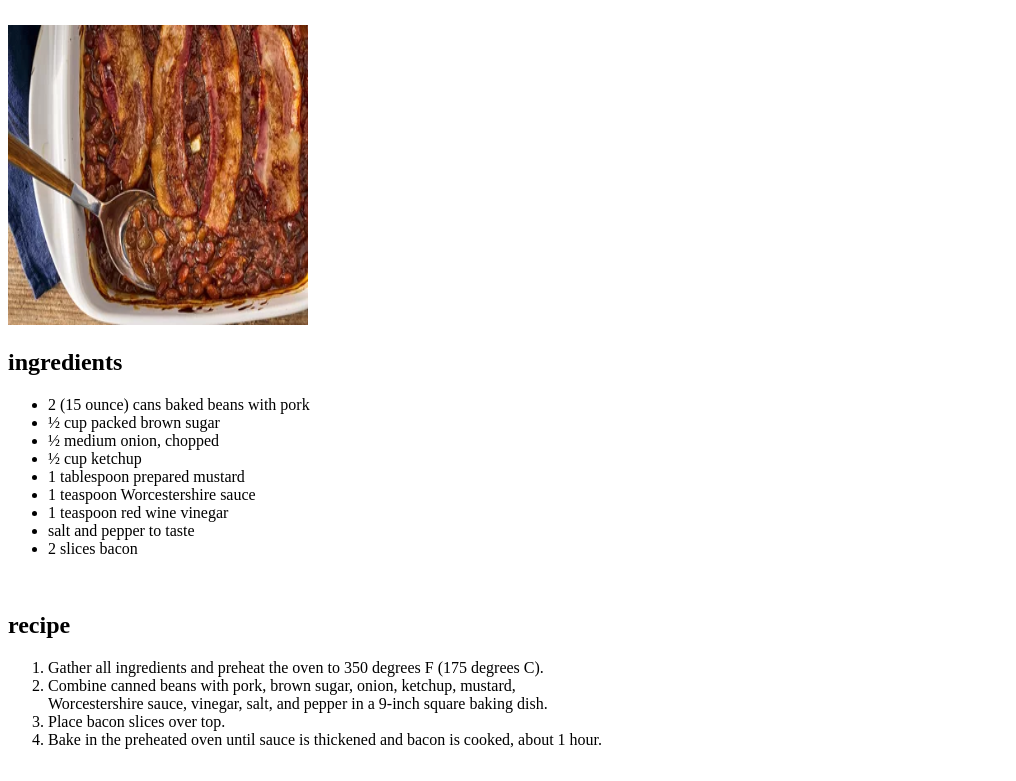
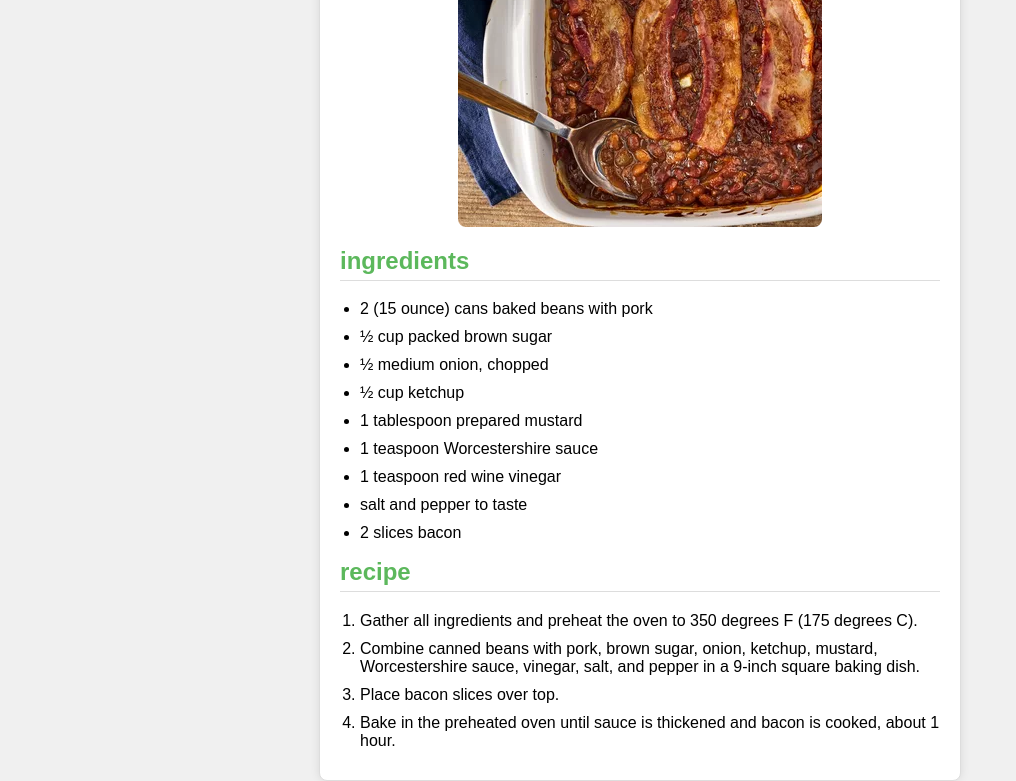
Before and after one commit to Zackmarlo/recipe-project-, a plain HTML site: page recipes page/baked beans.html in a window 1280 px wide. Shown: the part 73-854 px from the top of the page, without its empty margins (0-1016 px from the left). Drawn offline with Linux system fonts and the light colour scheme.

Commit message:
new files that will be modifed later

```diff
--- /dev/null
+++ b/recipes page/baked beans style.css
@@ -0,0 +1,58 @@
+body {
+    font-family: Arial, sans-serif;
+    background-color: #f0f0f0;
+    display: flex;
+    justify-content: center;
+    align-items: center;
+    height: 100vh;
+    margin: 0;
+}
+
+.recipe-card {
+    background-color: white;
+    border: 1px solid #ddd;
+    border-radius: 8px;
+    box-shadow: 0 0 10px rgba(0, 0, 0, 0.1);
+    max-width: 600px;
+    width: 100%;
+    padding: 20px;
+}
+
+h1 {
+    color: #d9534f;
+    text-align: center;
+    border-bottom: 1px solid #ddd;
+    padding-bottom: 10px;
+}
+
+.recipe-info {
+    display: flex;
+    flex-direction: column;
+    align-items: center;
+}
+
+img {
+    max-width: 100%;
+    border-radius: 8px;
+    margin-bottom: 20px;
+}
+
+.text {
+    width: 100%;
+}
+
+h2 {
+    color: #5cb85c;
+    border-bottom: 1px solid #ddd;
+    padding-bottom: 5px;
+    margin-top: 0;
+}
+
+ul, ol {
+    margin: 0;
+    padding: 0 0 0 20px;
+}
+
+li {
+    margin-bottom: 10px;
+}
--- a/recipes page/baked beans.html
+++ b/recipes page/baked beans.html
@@ -4,13 +4,16 @@
     <meta charset="UTF-8">
     <meta name="viewport" content="width=device-width, initial-scale=1.0">
     <title>meat</title>
+    <link rel="stylesheet" href="baked beans style.css">
 </head>
 <body>
-    <center><h1><strong>Baked beans recipe</strong></h1></center>
-    <br>
-    <img src="../recipes images/baked beans.png" alt="baked beans" height="300" width="300">
-    <br>
-    <p><h2>ingredients</h2></p>
+    <div class="recipe-card">
+        <h1>Baked beans recipe</h1>
+        <div class="recipe-info">
+            <img src="../recipes images/baked beans.png" alt="baked beans">
+            <div class="text">
+
+                <h2>ingredients</h2>
                 <ul>
                     <li>2 (15 ounce) cans baked beans with pork</li>
                     <li>½ cup packed brown sugar</li>
@@ -22,7 +25,7 @@
                     <li>salt and pepper to taste</li>
                     <li>2 slices bacon</li>
                 </ul>
-    <br>
+
                 <p><h2>recipe</h2></p>
                 <ol>
                     <li>Gather all ingredients and preheat the oven to 350 degrees F (175 degrees C).</li>
@@ -30,5 +33,8 @@
                     <li>Place bacon slices over top.</li>
                     <li>Bake in the preheated oven until sauce is thickened and bacon is cooked, about 1 hour.</li>
                 </ol>
+            </div>
+        </div>
+    </div>
 </body>
 </html>
--- /dev/null
+++ b/style.css
@@ -0,0 +1,32 @@
+*{
+    margin: 0px;
+    padding: 0px;
+    box-sizing: border-box;
+}
+body{
+    background-color: rgb(61, 68, 1);
+    color: white;
+}
+img{
+    width: 300px;
+    height: auto;
+}
+
+p{
+
+    font-weight: bold;
+    font-size: 40px;
+    margin: 0;
+
+}
+.top-left-contant ,.top-right-contant , .bottom-left-contant , .bottom-right-contant{
+    display: inline-block;
+    margin-right: 20px;
+    margin-bottom: 40px;
+    padding: 20px;
+    background-color: rgb(66, 3, 3);
+    text-align: center;
+}
+.top-contant .top-right-contant{
+    margin: 0 0 0 auto;
+}
```
Also changed, not shown: index.html (+24 -4 lines). Lines whose indentation alone changed are shown as unchanged.
